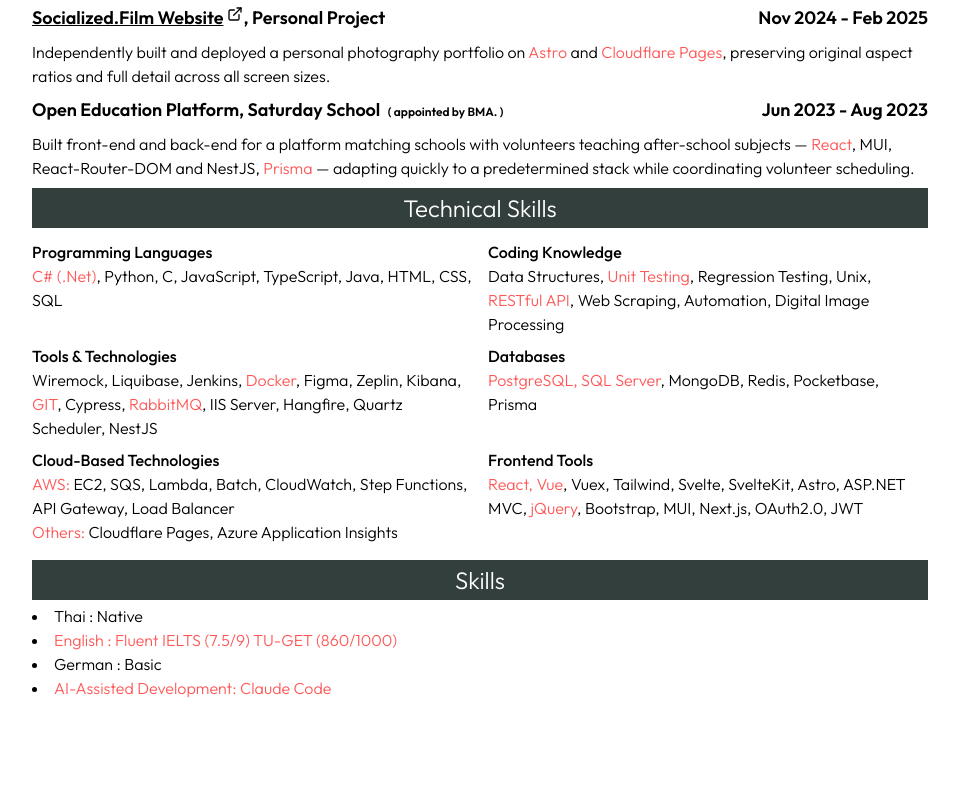
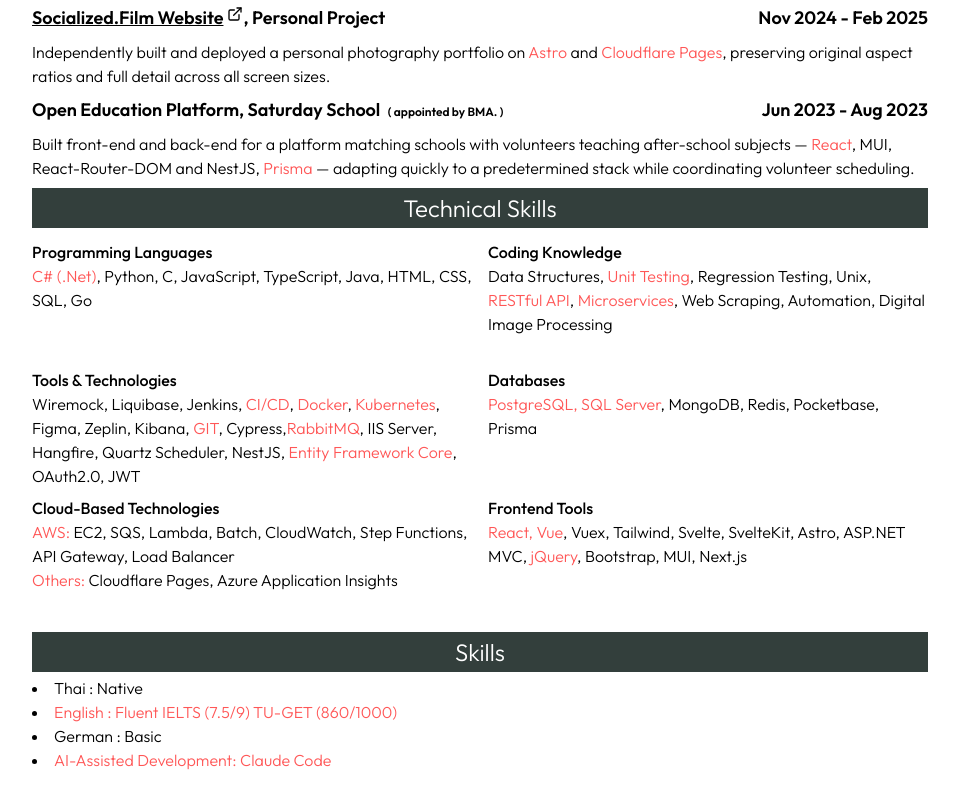
Before and after one commit to tortrakul-won/portfolio-portal, a Next.js app: page /online-portfolio in a window 1280 px wide. Shown: the part 1705-2505 px from the top of the page, without its empty margins (160-1119 px from the left). Before the commit the page ends 2433 px from the top, so only its background shows below. Built offline with nearby package versions, Linux system fonts and the light colour scheme.

Commit message:
Add ATS keywords and Go to Technical Skills
- Add Kubernetes, Microservices, CI/CD, Entity Framework Core, Go
- Move OAuth2.0/JWT out of Frontend Tools into Tools & Technologies

```diff
--- a/src/app/online-portfolio/_components/TechnicalSkills.tsx
+++ b/src/app/online-portfolio/_components/TechnicalSkills.tsx
@@ -9,20 +9,21 @@
         <div>
           <h3 className="font-medium">Programming Languages</h3>
           <span className="font-light lg:text-base text-xs">
-            <HL>C# (.Net)</HL>, Python, C, JavaScript, TypeScript, Java, HTML, CSS, SQL
+            <HL>C# (.Net)</HL>, Python, C, JavaScript, TypeScript, Java, HTML, CSS, SQL, Go
           </span>
         </div>
         <div>
           <h3 className="font-medium">Coding Knowledge</h3>
           <span className="font-light lg:text-base text-xs">
-            Data Structures, <HL>Unit Testing</HL>, Regression Testing, Unix, <HL>RESTful API</HL>, Web Scraping, Automation, Digital Image Processing
+            Data Structures, <HL>Unit Testing</HL>, Regression Testing, Unix, <HL>RESTful API</HL>, <HL>Microservices</HL>, Web Scraping, Automation,
+            Digital Image Processing
           </span>
         </div>
         <div>
           <h3 className="font-medium">Tools & Technologies</h3>
           <span className="font-light lg:text-base text-xs">
-            Wiremock, Liquibase, Jenkins, <HL>Docker</HL>, Figma, Zeplin, Kibana, <HL>GIT</HL>, Cypress, <HL>RabbitMQ</HL>, IIS Server, Hangfire,
-            Quartz Scheduler, NestJS
+            Wiremock, Liquibase, Jenkins, <HL>CI/CD</HL>, <HL>Docker</HL>, <HL>Kubernetes</HL>, Figma, Zeplin, Kibana, <HL>GIT</HL>, Cypress,
+            <HL>RabbitMQ</HL>, IIS Server, Hangfire, Quartz Scheduler, NestJS, <HL>Entity Framework Core</HL>, OAuth2.0, JWT
           </span>
         </div>
         <div>
@@ -41,7 +42,7 @@
         <div>
           <h3 className="font-medium">Frontend Tools</h3>
           <span className="font-light lg:text-base text-xs">
-            <HL>React, Vue</HL>, Vuex, Tailwind, Svelte, SvelteKit, Astro, ASP.NET MVC, <HL>jQuery</HL>, Bootstrap, MUI, Next.js, OAuth2.0, JWT
+            <HL>React, Vue</HL>, Vuex, Tailwind, Svelte, SvelteKit, Astro, ASP.NET MVC, <HL>jQuery</HL>, Bootstrap, MUI, Next.js
           </span>
         </div>
       </div>
```
